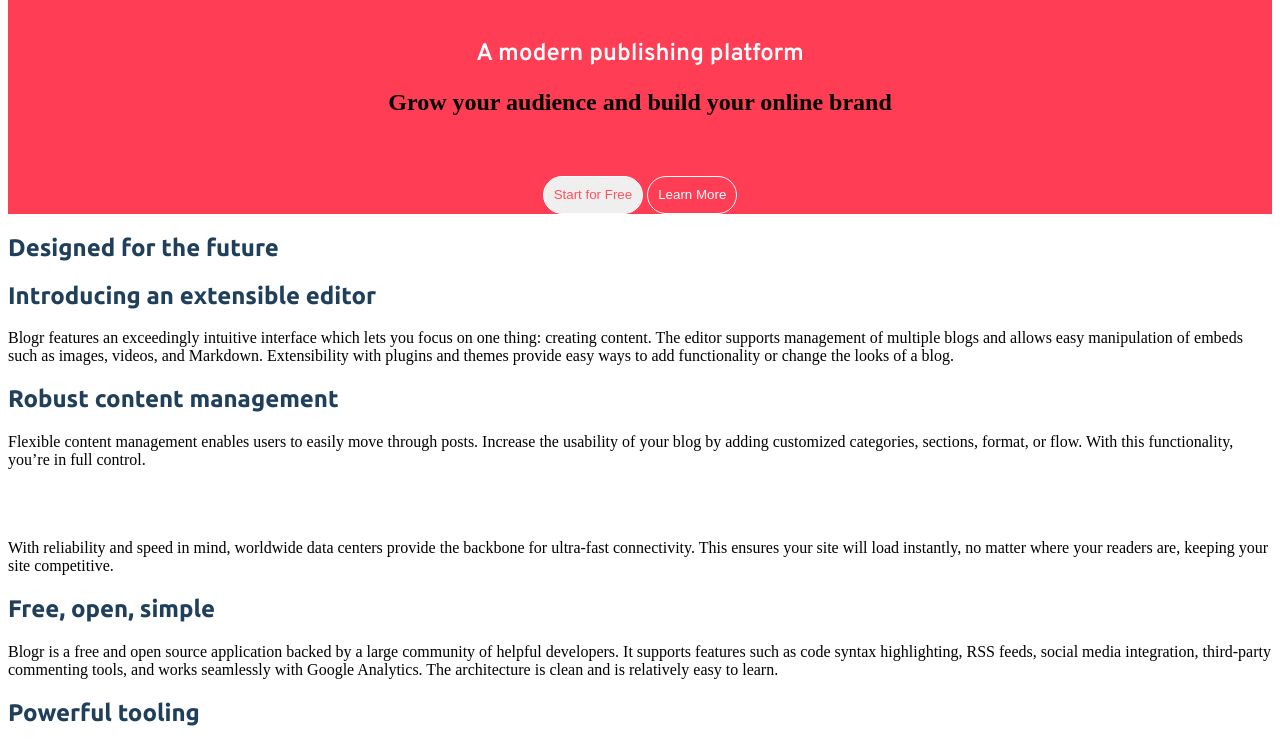
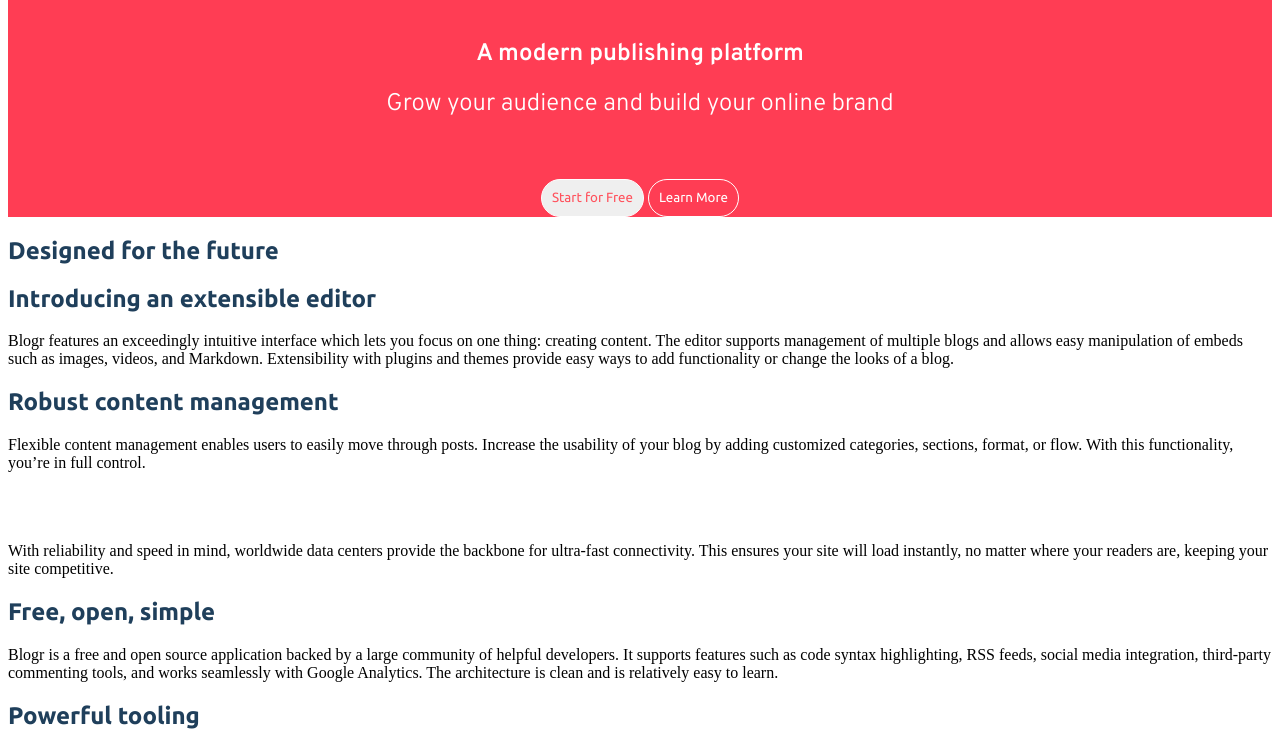
Before and after one commit to brandonnhem/blogr-challenge, a plain HTML site: page index.html in a window 1280 px wide. Shown: the part 51-794 px from the top of the page. Drawn offline with Linux system fonts and the light colour scheme.

Commit message:
added style for h2 and button tags

```diff
--- a/styles/style.css
+++ b/styles/style.css
@@ -12,6 +12,12 @@ body {
     color: hsl(208, 49%, 24%);
 }
 
+h2 {
+    font-family: 'Overpass', sans-serif;
+    color: hsl(0, 0%, 100%);
+    font-weight: 300;
+}
+
 #header {
     background-color: hsl(353, 100%, 62%);
     text-align: center;
@@ -22,6 +28,7 @@ body {
 }
 
 .button {
+    font-family: 'Ubuntu', sans-serif;
     line-height: 36px;
     border-radius: 48px;
     padding: 0 10px;
```
